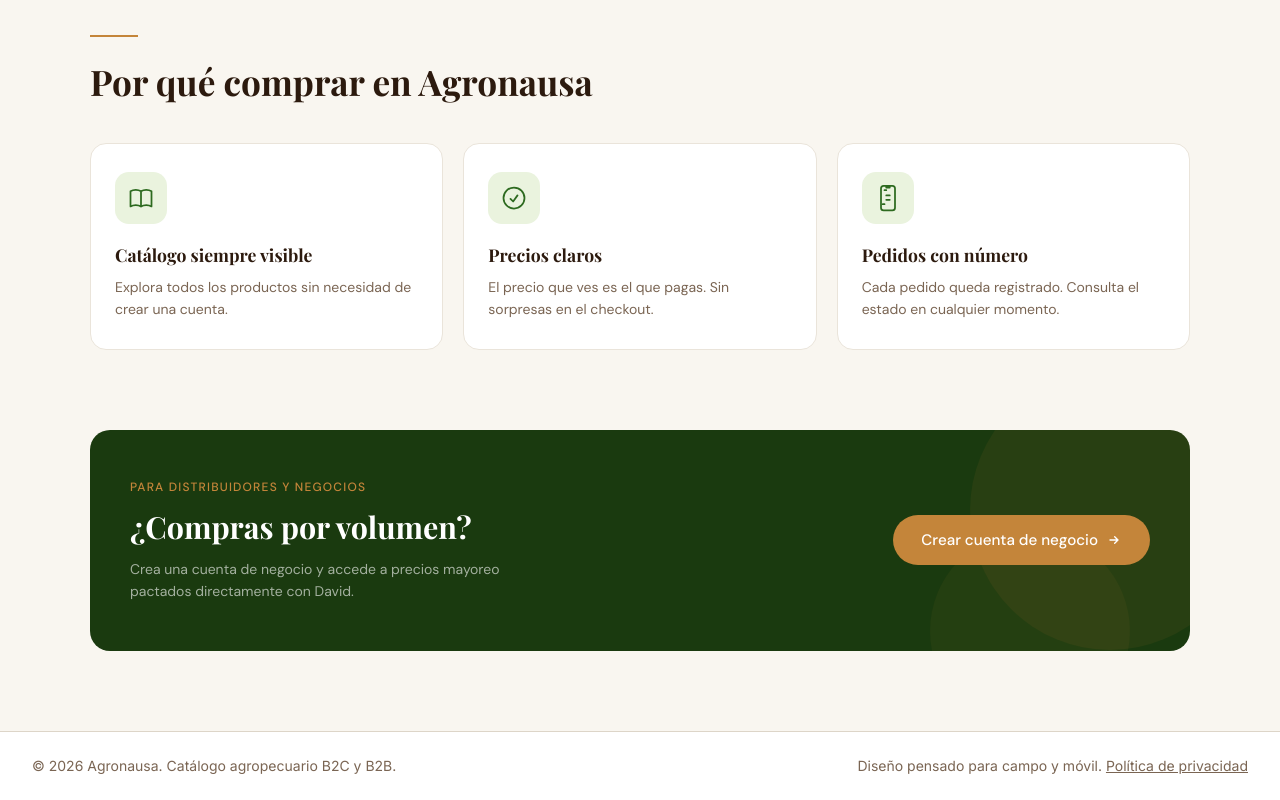
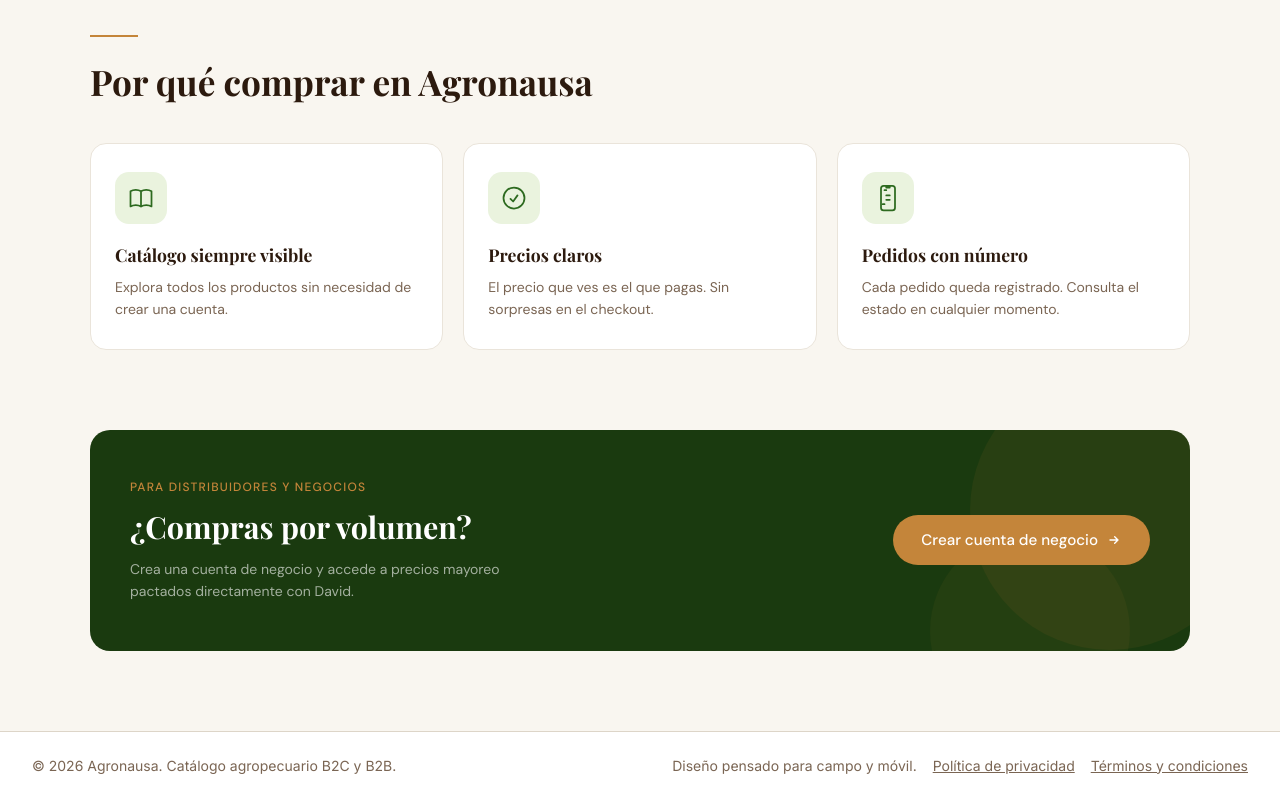
Before and after one commit to Juancpinzon/agronausa, a React (Vite) app: page / in a window 1280 px wide. Shown: the part 945-1745 px from the top of the page. Built offline with nearby package versions, Linux system fonts and the light colour scheme; no server answers; the database is empty; a web font is replaced by a local one.

Commit message:
feat(legal): add terminos y condiciones and update routes

```diff
--- a/src/App.tsx
+++ b/src/App.tsx
@@ -13,6 +13,7 @@
 import Checkout from "./pages/Checkout";
 import OrderConfirm from "./pages/OrderConfirm";
 import PoliticaPrivacidad from "./pages/PoliticaPrivacidad";
+import TerminosYCondiciones from "./pages/TerminosYCondiciones";
 import Account from "./pages/Account";
 import Login from "./pages/Login";
 import Register from "./pages/Register";
@@ -76,10 +77,18 @@
                 }
               />
               <Route
-                path="/politica-privacidad"
+                path="/politica-de-privacidad"
                 element={
                   <div className="mx-auto max-w-7xl px-4 py-8 sm:px-6 lg:px-8">
                     <PoliticaPrivacidad />
+                  </div>
+                }
+              />
+              <Route
+                path="/terminos-y-condiciones"
+                element={
+                  <div className="mx-auto max-w-7xl px-4 py-8 sm:px-6 lg:px-8">
+                    <TerminosYCondiciones />
                   </div>
                 }
               />
--- a/src/components/layout/Footer.tsx
+++ b/src/components/layout/Footer.tsx
@@ -5,12 +5,15 @@
     <footer className="border-t border-border bg-white py-6">
       <div className="mx-auto flex max-w-7xl flex-col gap-4 px-4 text-sm text-text-muted sm:flex-row sm:justify-between sm:px-6 lg:px-8">
         <p>© 2026 Agronausa. Catálogo agropecuario B2C y B2B.</p>
-        <p className="flex flex-col gap-1 sm:flex-row sm:items-center">
+        <div className="flex flex-col gap-2 sm:flex-row sm:items-center sm:gap-4">
           <span>Diseño pensado para campo y móvil.</span>
-          <Link to="/politica-privacidad" className="underline hover:text-text">
+          <Link to="/politica-de-privacidad" className="underline hover:text-text">
             Política de privacidad
           </Link>
-        </p>
+          <Link to="/terminos-y-condiciones" className="underline hover:text-text">
+            Términos y condiciones
+          </Link>
+        </div>
       </div>
     </footer>
   );
--- /dev/null
+++ b/src/pages/TerminosYCondiciones.tsx
@@ -0,0 +1,15 @@
+export default function TerminosYCondiciones() {
+  return (
+    <div className="mx-auto max-w-3xl py-12 px-4 sm:px-6 lg:px-8">
+      <h1 className="text-3xl font-bold text-text mb-6">Términos y Condiciones</h1>
+
+      <div className="prose prose-brand max-w-none text-text-muted bg-white p-8 rounded-xl shadow-sm border border-border text-center py-20">
+        <h2 className="text-2xl font-semibold mb-4 text-text">Próximamente</h2>
+        <p className="text-lg">
+          Estamos trabajando en la redacción de nuestros Términos y Condiciones.
+          Por favor, vuelve a visitar esta página más adelante.
+        </p>
+      </div>
+    </div>
+  );
+}
```
